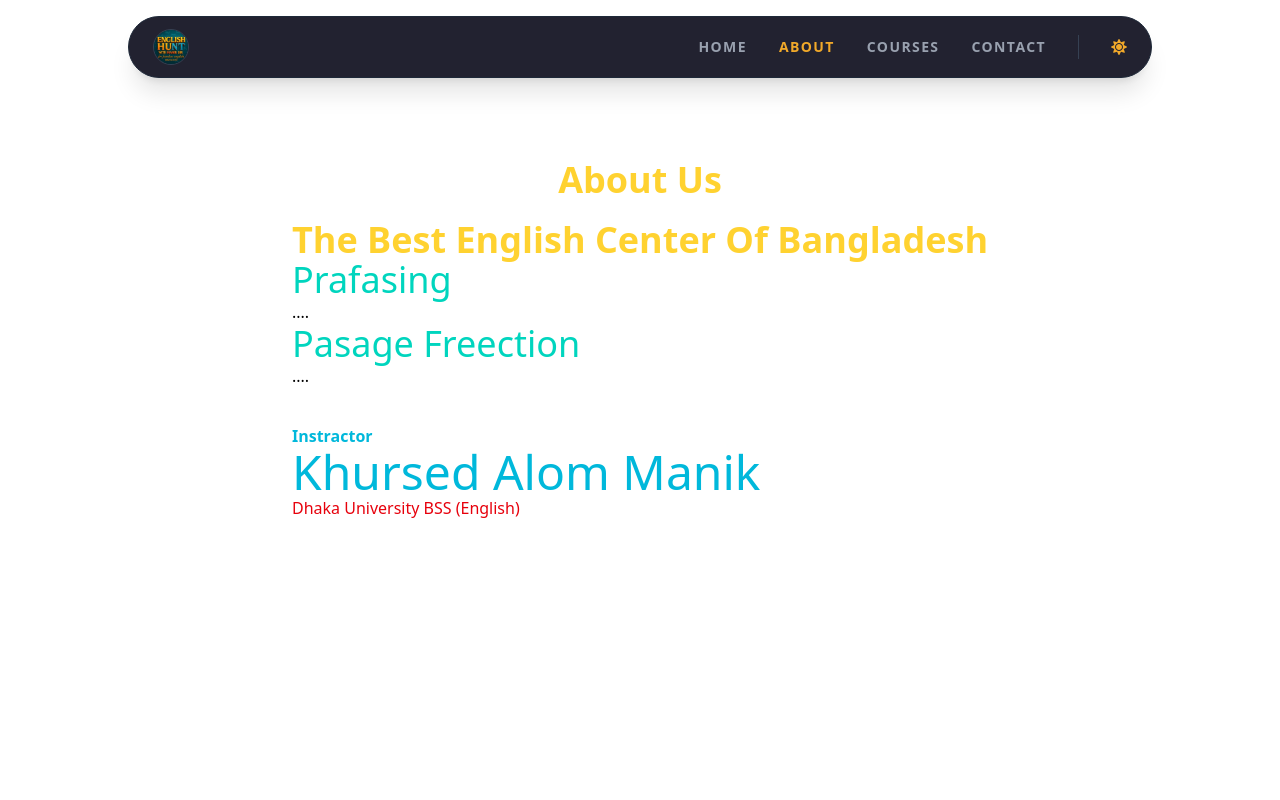
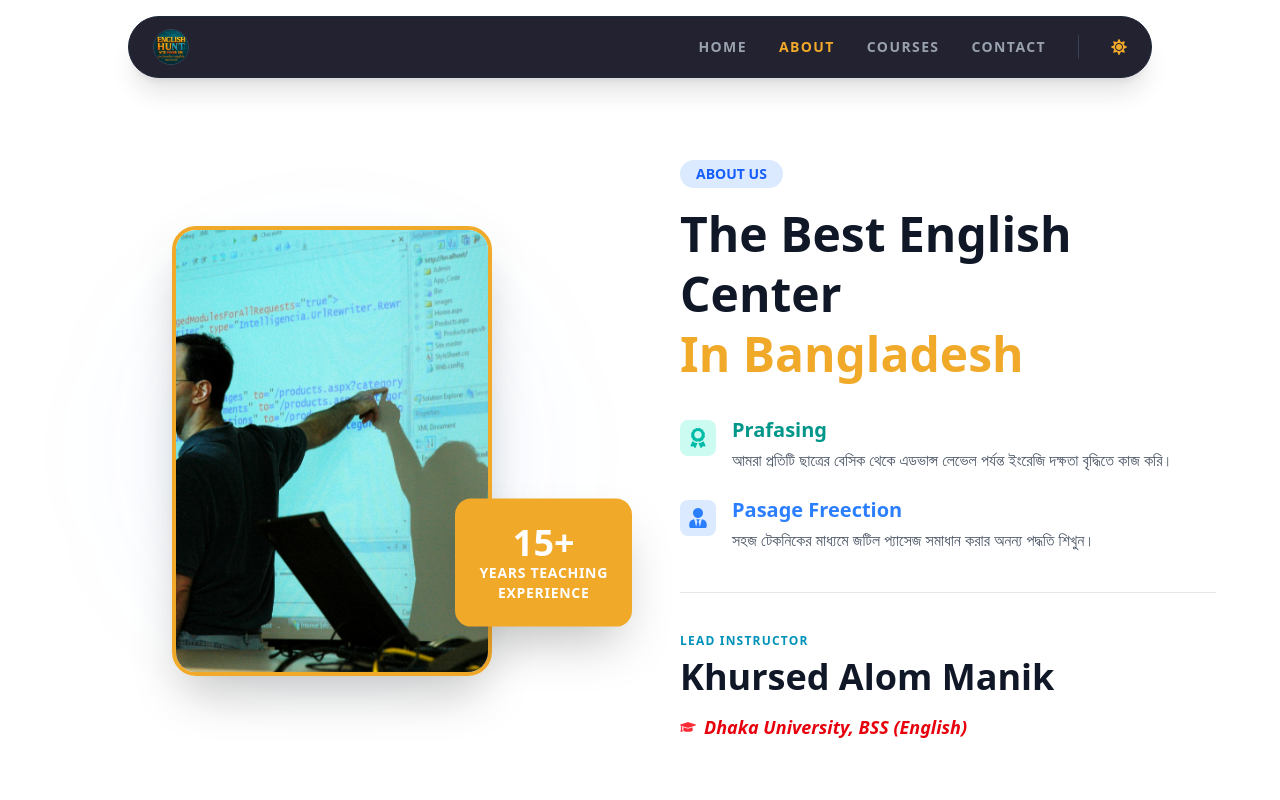
Before and after one commit to HasibCoderLab/english-hunt, a React (Vite) app: page /about in a window 1280 px wide. Shown: the top 800 px of the page. Built offline with nearby package versions, Linux system fonts and the light colour scheme.

Commit message:
feat:About section done

```diff
--- a/src/pages/About.jsx
+++ b/src/pages/About.jsx
@@ -1,27 +1,104 @@
-import React from 'react'
+import React from 'react';
+import { motion } from 'framer-motion';
+import { FaUserTie, FaGraduationCap, FaAward } from 'react-icons/fa';
+import instructorPic from "../assets/instructorPic.jpg";
 
 const About = () => {
   return (
-    <div className="min-h-screen w-full flex flex-col items-center bg-white dark:bg-[#0a0a1a] transition-colors duration-500 pt-32 md:pt-40 px-4 pb-20">
-<div>
+    <div className="min-h-screen w-full bg-white dark:bg-[#0a0a1a] transition-colors duration-500 pt-32 md:pt-40 px-6 pb-20 overflow-hidden">
 
- <h1 className=' text-amber-300 text-4xl font-bold'>  About Us</h1>
-</div>
+      <div className="max-w-6xl mx-auto flex flex-col lg:flex-row items-center gap-12 lg:gap-20">
 
-      <div className="">
-        <h1 className='text-amber-300 text-4xl font-bold mt-5'>The Best English Center  Of Bangladesh </h1>
-        < h2  className='text-4xl text-teal-400'> Prafasing</h2>
-        <p>....</p>
+        {/* Left Side: Image with Experience Card */}
+        <motion.div
+          initial={{ opacity: 0, x: -50 }}
+          whileInView={{ opacity: 1, x: 0 }}
+          transition={{ duration: 0.8 }}
+          className="relative w-full lg:w-1/2 flex justify-center"
+        >
+          {/* Main Image Frame */}
+          <div className="relative w-64 h-80 md:w-80 md:h-[450px] rounded-3xl overflow-hidden border-4 border-[#f1a92a] shadow-2xl z-10">
+            <img
+              src={instructorPic}
+              alt="Khursed Alom Manik Sir"
+              className="w-full h-full object-cover"
+            />
+          </div>
 
-         < h2  className='text-4xl text-teal-400'> Pasage Freection</h2>
-        <p>....</p>
+          {/* Experience Floating Card */}
+          <motion.div
+            animate={{ y: [0, -10, 0] }}
+            transition={{ duration: 4, repeat: Infinity }}
+            className="absolute bottom-10 -right-4 md:-right-8 bg-[#f1a92a] text-white p-4 md:p-6 rounded-2xl shadow-2xl z-20 flex flex-col items-center"
+          >
+            <span className="text-2xl md:text-4xl font-black">15+</span>
+            <span className="text-[10px] md:text-sm font-semibold uppercase tracking-wider text-center">
+              Years Teaching <br /> Experience
+            </span>
+          </motion.div>
 
-        <h2 className='text-cyan-500 font-semibold mt-9'> Instractor</h2>
-        <h1 className='text-5xl text-cyan-500'>Khursed Alom Manik </h1>
-      <span className='text-red-600'> Dhaka University BSS (English) </span>
+          {/* Decorative Background Circles */}
+          <div className="absolute top-1/2 left-1/2 -translate-x-1/2 -translate-y-1/2 w-72 h-72 bg-blue-500/10 blur-[80px] rounded-full"></div>
+        </motion.div>
+
+        {/* Right Side: Information Content */}
+        <motion.div
+          initial={{ opacity: 0, x: 50 }}
+          whileInView={{ opacity: 1, x: 0 }}
+          transition={{ duration: 0.8 }}
+          className="w-full lg:w-1/2 text-center lg:text-left"
+        >
+          <div className="inline-block px-4 py-1 rounded-full bg-blue-100 dark:bg-blue-900/30 text-blue-600 dark:text-blue-400 font-bold text-sm mb-4">
+            ABOUT US
+          </div>
+
+          <h1 className="text-3xl md:text-5xl font-extrabold text-gray-900 dark:text-white leading-tight">
+            The Best English Center <br />
+            <span className="text-[#f1a92a]">In Bangladesh</span>
+          </h1>
+
+          <div className="mt-8 space-y-6">
+            {/* Feature 1 */}
+            <div className="flex items-start gap-4">
+              <div className="mt-1 p-2 bg-teal-100 dark:bg-teal-900/30 text-teal-500 rounded-lg">
+                <FaAward size={20} />
+              </div>
+              <div>
+                <h3 className="text-xl font-bold text-teal-600 dark:text-teal-400">Prafasing</h3>
+                <p className="text-gray-600 dark:text-gray-400 mt-1">আমরা প্রতিটি ছাত্রের বেসিক থেকে এডভান্স লেভেল পর্যন্ত ইংরেজি দক্ষতা বৃদ্ধিতে কাজ করি।</p>
+              </div>
+            </div>
+
+            {/* Feature 2 */}
+            <div className="flex items-start gap-4">
+              <div className="mt-1 p-2 bg-blue-100 dark:bg-blue-900/30 text-blue-500 rounded-lg">
+                <FaUserTie size={20} />
+              </div>
+              <div>
+                <h3 className="text-xl font-bold text-blue-500">Pasage Freection</h3>
+                <p className="text-gray-600 dark:text-gray-400 mt-1">সহজ টেকনিকের মাধ্যমে জটিল প্যাসেজ সমাধান করার অনন্য পদ্ধতি শিখুন।</p>
+              </div>
+            </div>
+          </div>
+
+          <hr className="my-10 border-gray-200 dark:border-gray-800" />
+
+          {/* Instructor Info */}
+          <div className="flex flex-col gap-2">
+            <span className="text-cyan-600 dark:text-cyan-400 font-bold tracking-widest uppercase text-xs">Lead Instructor</span>
+            <h2 className="text-4xl font-black text-gray-900 dark:text-white">Khursed Alom Manik</h2>
+            <div className="flex items-center justify-center lg:justify-start gap-2 mt-2">
+              <FaGraduationCap className="text-red-500" />
+              <span className="text-red-600 dark:text-red-400 font-semibold italic text-lg">
+                Dhaka University, BSS (English)
+              </span>
+            </div>
+          </div>
+        </motion.div>
+
       </div>
     </div>
-  )
-}
+  );
+};
 
-export default About
+export default About;
```
Also changed, not shown: src/assets/instructorPic.jpg (added).
